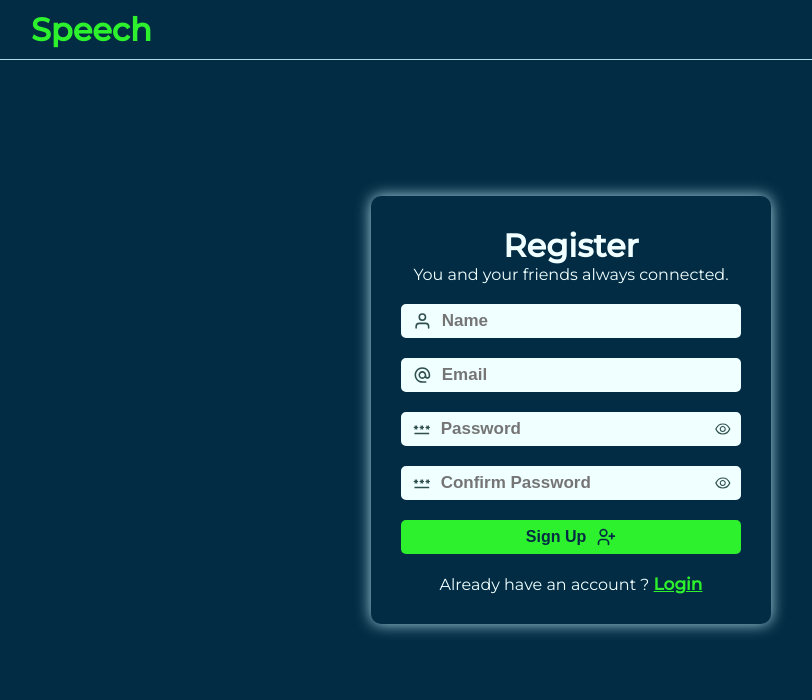
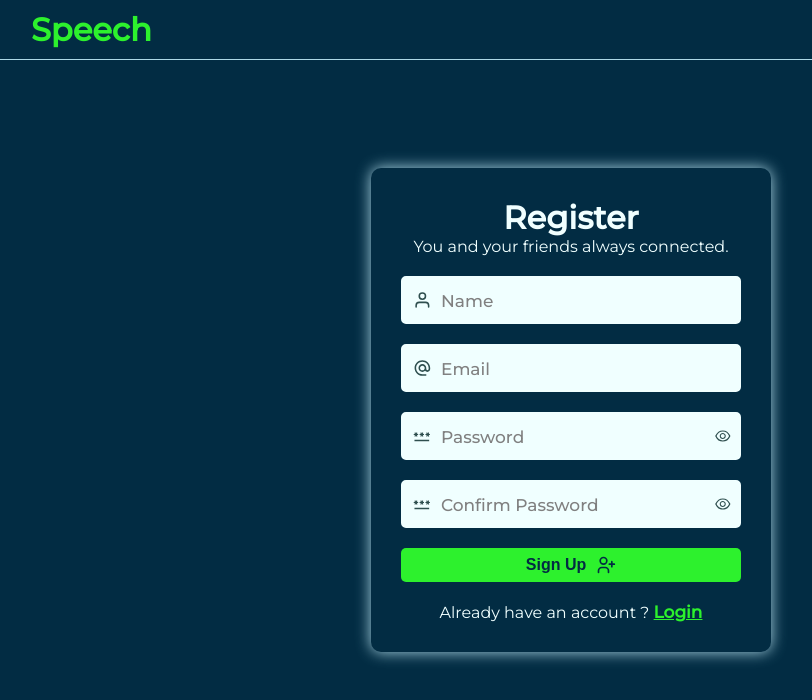
Before and after one commit to dev-robin3012/Speech, a Next.js app: page /signUp in a window 1280 px wide. Shown: the top 700 px of the page, without its empty margins (69-881 px from the left). Built offline with nearby package versions, Linux system fonts and the light colour scheme; a web font is replaced by a local one.

Commit message:
input transition added

```diff
--- a/components/Input.jsx
+++ b/components/Input.jsx
@@ -4,16 +4,18 @@
 
 const Input = ({ label, name, placeholder, type, prefix, ...rest }) => {
   const [showPassword, setShowPassword] = useState(false);
+  const [value, setValue] = useState('');
 
   return (
+    <div className={styles.input_container}>
       <div className={styles.input_group}>
-      {label && <label htmlFor={name}>{label}</label>}
         {prefix && prefix}
 
         <input
           type={showPassword ? 'text' : type}
           placeholder={placeholder}
           name={name}
+          onChange={(e) => setValue(e.target.value)}
           {...rest}
         />
 
@@ -30,6 +32,11 @@
             />
           ))}
       </div>
+
+      <label htmlFor={name} className={styles.label_in}>
+        {label}
+      </label>
+    </div>
   );
 };
 
--- a/components/input.module.scss
+++ b/components/input.module.scss
@@ -1,16 +1,18 @@
 @import '../styles/variables.scss';
 
+.input_container {
+  position: relative;
+
   .input_group {
-  position: relative;
     display: flex;
     align-items: center;
     background: azure;
+    border: 1px solid azure;
     border-radius: 5px;
     overflow: hidden;
-  padding-left: 10px;
-  padding-right: 7px;
+    padding: 5px 7px 5px 10px;
+    transition: all 0.5s ease;
     border: 2px solid azure;
-  transition: all 0.5s ease;
 
     svg {
       font-size: 20px;
@@ -18,17 +20,18 @@
     }
 
     input {
-    padding: 5px 10px;
+      padding: 7px 10px;
       width: 100%;
       border: none;
       font-size: 17px;
+      font-weight: 550;
       outline: none;
       background: azure;
-    font-weight: 550;
+
+      &::placeholder {
+        color: azure;
+        transition: color ease 0.3s;
       }
-
-  &:focus-within {
-    border: 2px solid $primary-color;
     }
 
     .hidePassword,
@@ -36,3 +39,38 @@
       cursor: pointer;
     }
   }
+
+  .label_in {
+    position: absolute;
+    color: gray;
+    left: 40px;
+    top: 15px;
+    font-size: 17px;
+    font-weight: 550;
+    cursor: text;
+    transition: transform 300ms;
+  }
+
+  &:focus-within {
+    .label_in {
+      transition: transform 300ms, background 500ms ease-in;
+      transform: translateY(-105%) scale(0.7);
+      background: $bg-color;
+      padding: 2px 20px;
+      border-radius: 20px;
+      border: 1px solid $primary-color;
+      color: azure;
+      left: 20px;
+    }
+
+    .input_group {
+      border: 2px solid $primary-color;
+      input {
+        &::placeholder {
+          color: rgb(136, 167, 167);
+          font-weight: 550;
+        }
+      }
+    }
+  }
+}
--- a/pages/signUp.js
+++ b/pages/signUp.js
@@ -34,31 +34,35 @@
         </div>
 
         <Input
-          placeholder="Name"
+          placeholder="Enter your name"
+          label="Name"
           name="name"
           prefix={<FiUser />}
           onChange={handleChange}
         />
 
         <Input
-          placeholder="Email"
+          placeholder="Enter your Email"
           type="email"
+          label="Email"
           name="email"
           prefix={<MdAlternateEmail />}
           onChange={handleChange}
         />
 
         <Input
-          placeholder="Password"
+          placeholder="Enter Your Password"
           name="password"
+          label="Password"
           type="password"
           prefix={<MdPassword />}
           onChange={handleChange}
         />
 
         <Input
-          placeholder="Confirm Password"
+          placeholder="Should Match with password"
           name="confirm_password"
+          label="Confirm Password"
           type="password"
           prefix={<MdPassword />}
           onChange={handleChange}
```
Also changed, not shown: pages/signIn.js (+13 -2 lines). Lines whose indentation alone changed are shown as unchanged.
